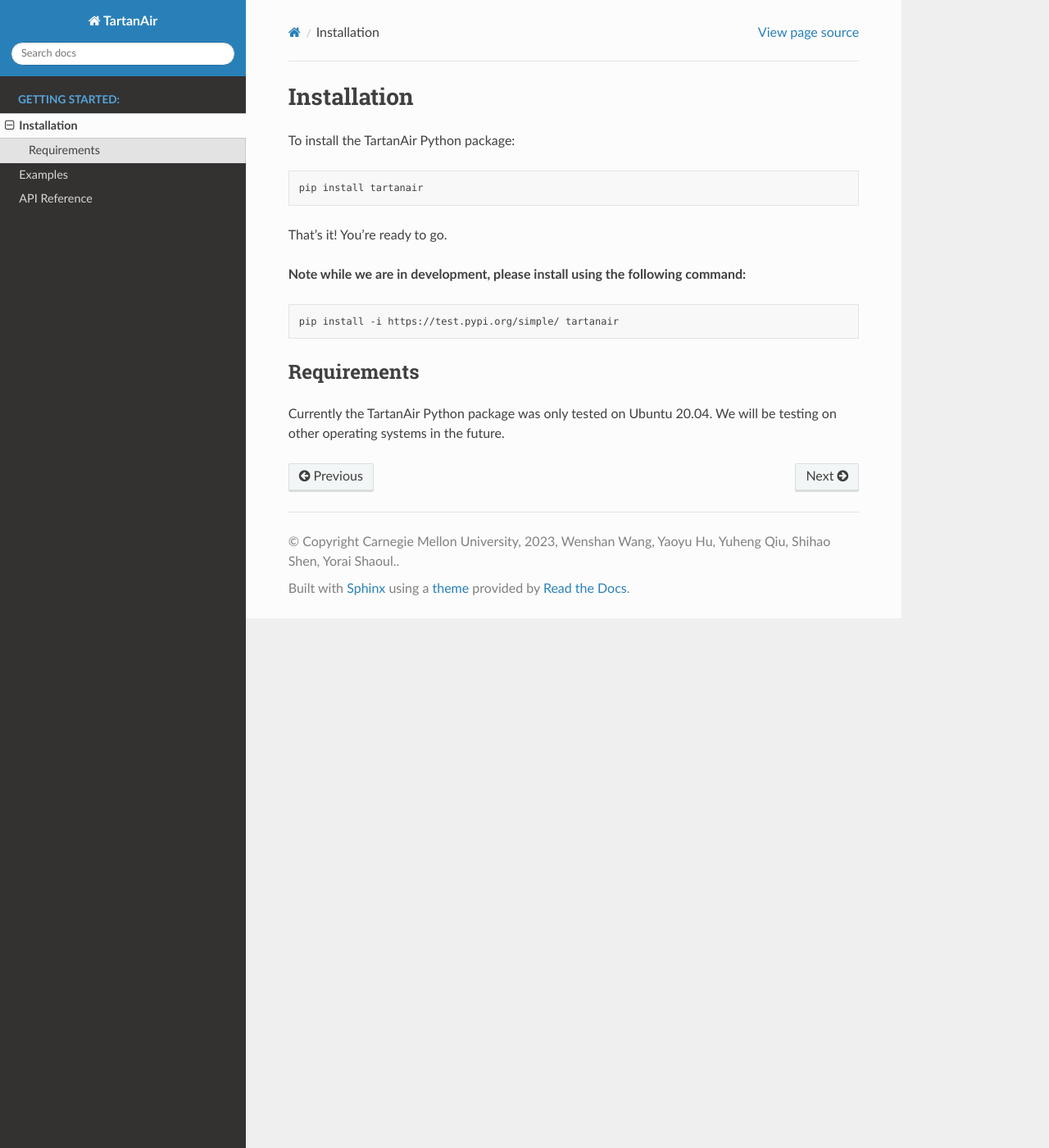
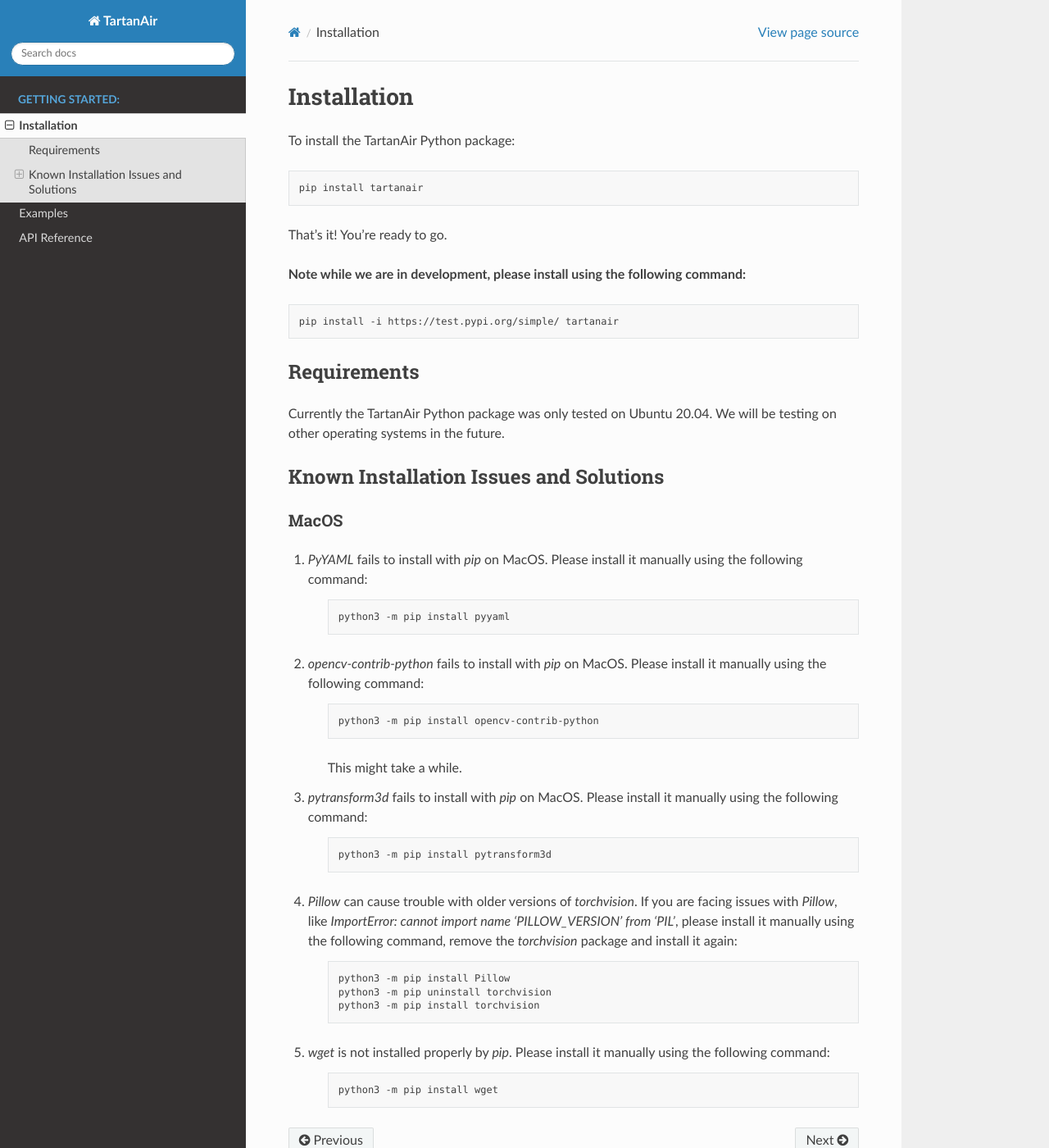
Before and after one commit to castacks/tartanairpy, a Sphinx documentation site: the page built from docs/installation.rst, in a window 1280 px wide and 1400 px high. Shown: the whole window at 82% size. Built offline with Sphinx 7.4.7 and the Read the Docs theme 2.0.0, drawn with Linux system fonts in a browser that asks for light colours.

Commit message:
feat(azcopy): support mac.

```diff
--- a/docs/installation.rst
+++ b/docs/installation.rst
@@ -20,3 +20,42 @@
 ------------
 
 Currently the TartanAir Python package was only tested on Ubuntu 20.04. We will be testing on other operating systems in the future.
+
+Known Installation Issues and Solutions
+---------------------------------------
+
+MacOS
+~~~~~
+1. `PyYAML` fails to install with `pip` on MacOS. Please install it manually using the following command:
+
+    .. code-block:: bash
+
+        python3 -m pip install pyyaml
+
+2. `opencv-contrib-python` fails to install with `pip` on MacOS. Please install it manually using the following command:
+
+    .. code-block:: bash
+
+        python3 -m pip install opencv-contrib-python
+
+    This might take a while.
+
+3. `pytransform3d` fails to install with `pip` on MacOS. Please install it manually using the following command:
+
+    .. code-block:: bash
+
+        python3 -m pip install pytransform3d
+
+4. `Pillow` can cause trouble with older versions of `torchvision`. If you are facing issues with `Pillow`, like `ImportError: cannot import name 'PILLOW_VERSION' from 'PIL'`, please install it manually using the following command, remove the `torchvision` package and install it again:
+
+    .. code-block:: bash
+
+        python3 -m pip install Pillow
+        python3 -m pip uninstall torchvision
+        python3 -m pip install torchvision
+
+5. `wget` is not installed properly by `pip`. Please install it manually using the following command:
+
+    .. code-block:: bash
+
+        python3 -m pip install wget
--- a/pyproject.toml
+++ b/pyproject.toml
@@ -4,7 +4,7 @@
 
 [project]
 name = "tartanair"
-version = "0.0.99"
+version = "0.1.01"
 authors = [
   { name="Yorai Shaoul", email="yorai@cmu.edu" },
   { name="Wenshan Wang", email="wenshanw@cs.cmu.edu " }
```
Also changed, not shown: 1 other file.
